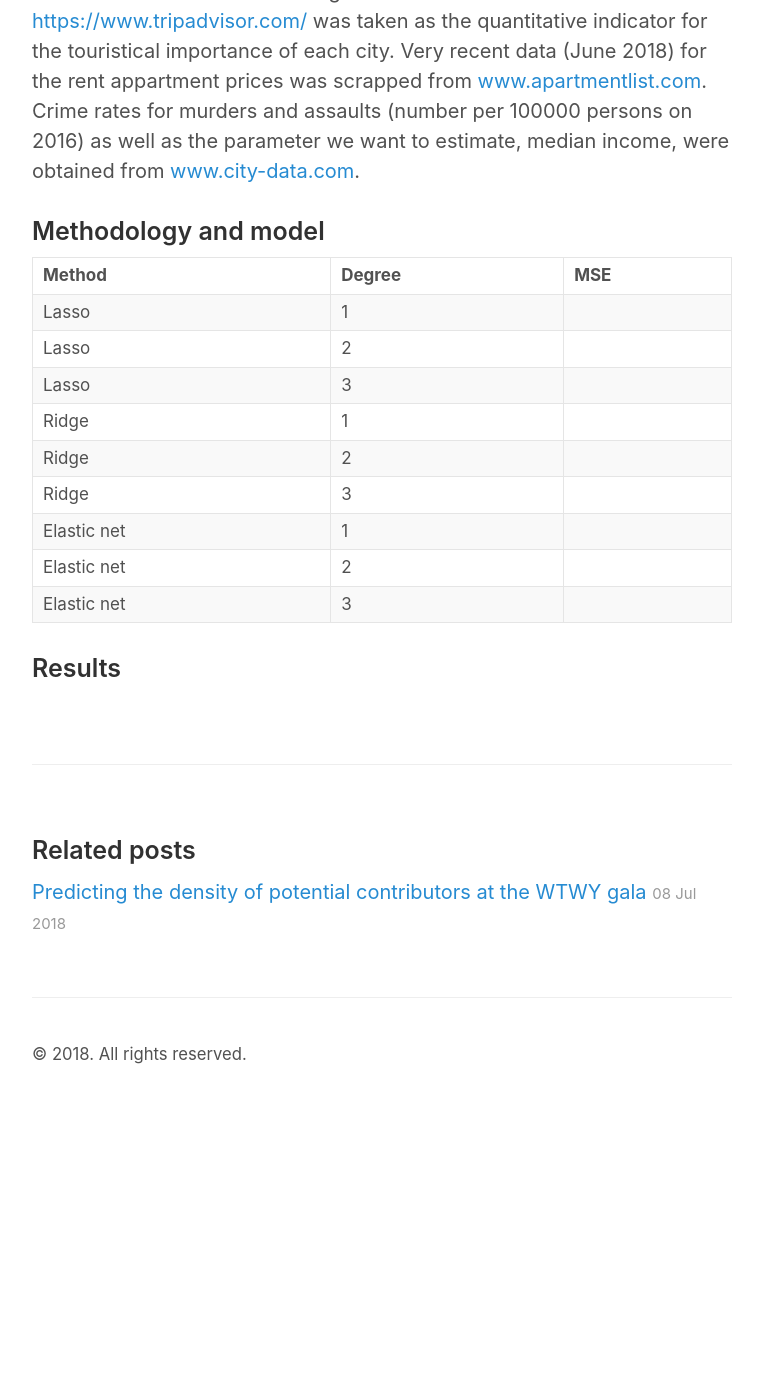
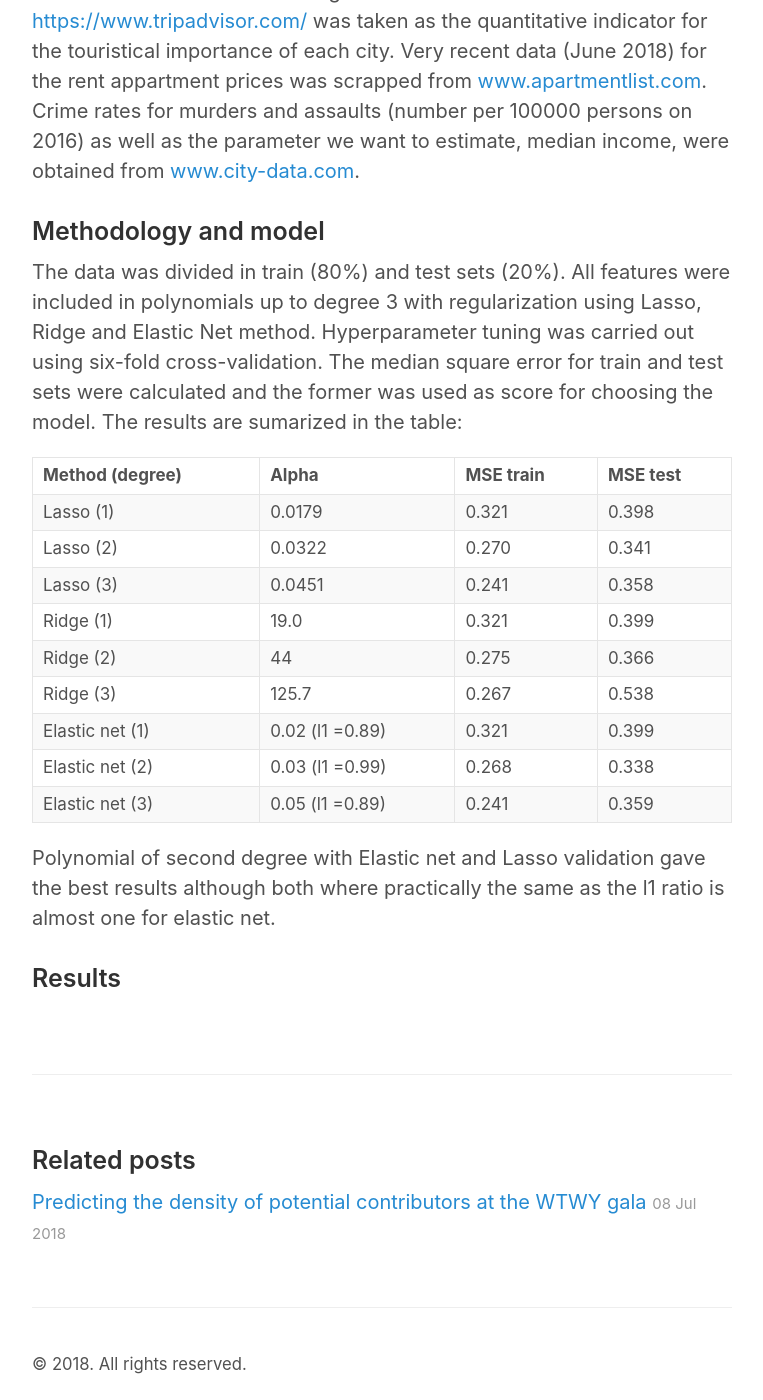
Before and after one commit to pnietoramos/pnietoramos.github.io, a Jekyll site: the page built from _posts/2018-07-19-project-Luther.md, in a window 1280 px wide and 1400 px high, scrolled down 628 px. Shown: the whole window, without its empty margins (258-1021 px from the left). Built offline with Jekyll 4.4.1, drawn with Linux system fonts in a browser that asks for light colours; before the commit the page ends 1736 px from its top, so only the background shows below that.

Commit message:
project luther

```diff
--- a/_posts/2018-07-19-project-Luther.md
+++ b/_posts/2018-07-19-project-Luther.md
@@ -9,17 +9,21 @@ In this project a model is developed to examine the relationship between the inf
 Our study is restricted to cities larger than 100000 within USA with a number of features considered namely population, land area city, turistical importance of the city, rent prices for appartments and crime rates. Population (estimated July 2017) and land area (as of January 2016) were scrapped from [wikipedia](https://en.wikipedia.org/wiki/List_of_United_States_cities_by_population) being the original source the US Census Bureau. Number of things to do as listed in [https://www.tripadvisor.com/](https://www.tripadvisor.com/) was taken as the quantitative indicator for the touristical importance of each city. Very recent data (June 2018) for the rent appartment prices was scrapped from [www.apartmentlist.com](https://www.apartmentlist.com/). Crime rates for murders and assaults (number per 100000 persons on 2016) as well as the parameter we want to estimate, median income, were obtained from [www.city-data.com](http://www.city-data.com/).
 
 ### Methodology and model
+The data was divided in train (80%) and test sets (20%). All features were included in polynomials up to degree 3 with regularization using Lasso, Ridge and Elastic Net method. Hyperparameter tuning was carried out using six-fold cross-validation. The median square error for train and test sets were calculated and the former was used as score for choosing the model. The results are sumarized in the table:
 
-| Method        | Degree  | MSE  |
-|---------      |---------|------|
-| Lasso         |  1      |   |
-| Lasso         |  2      |   |
-| Lasso         |  3      |   |
-| Ridge         |  1      |   |
-| Ridge         |  2      |   |
-| Ridge         |  3      |   |
-| Elastic net   | 1       |   |
-| Elastic net   | 2       |   |
-| Elastic net   | 3       |   |
+| Method (degree)   | Alpha           | MSE train | MSE test |
+|---------          |--------         |     ------|    ------|
+| Lasso  (1)        | 0.0179          | 0.321     | 0.398    |
+| Lasso  (2)        | 0.0322          | 0.270     | 0.341    |
+| Lasso  (3)        | 0.0451          | 0.241     | 0.358    |
+| Ridge   (1)       | 19.0            | 0.321     | 0.399    |
+| Ridge   (2)       | 44              | 0.275     | 0.366    |
+| Ridge   (3)       | 125.7           | 0.267     | 0.538    |
+| Elastic net (1)   | 0.02 (l1 =0.89) | 0.321     | 0.399    |
+| Elastic net (2)   | 0.03 (l1 =0.99) | 0.268     | 0.338    |
+| Elastic net (3)   | 0.05 (l1 =0.89) | 0.241     | 0.359    |
+
+Polynomial of second degree with Elastic net and Lasso validation gave the best results although both where practically the same as the l1 ratio is almost one for elastic net.
+
 
 ### Results
```
